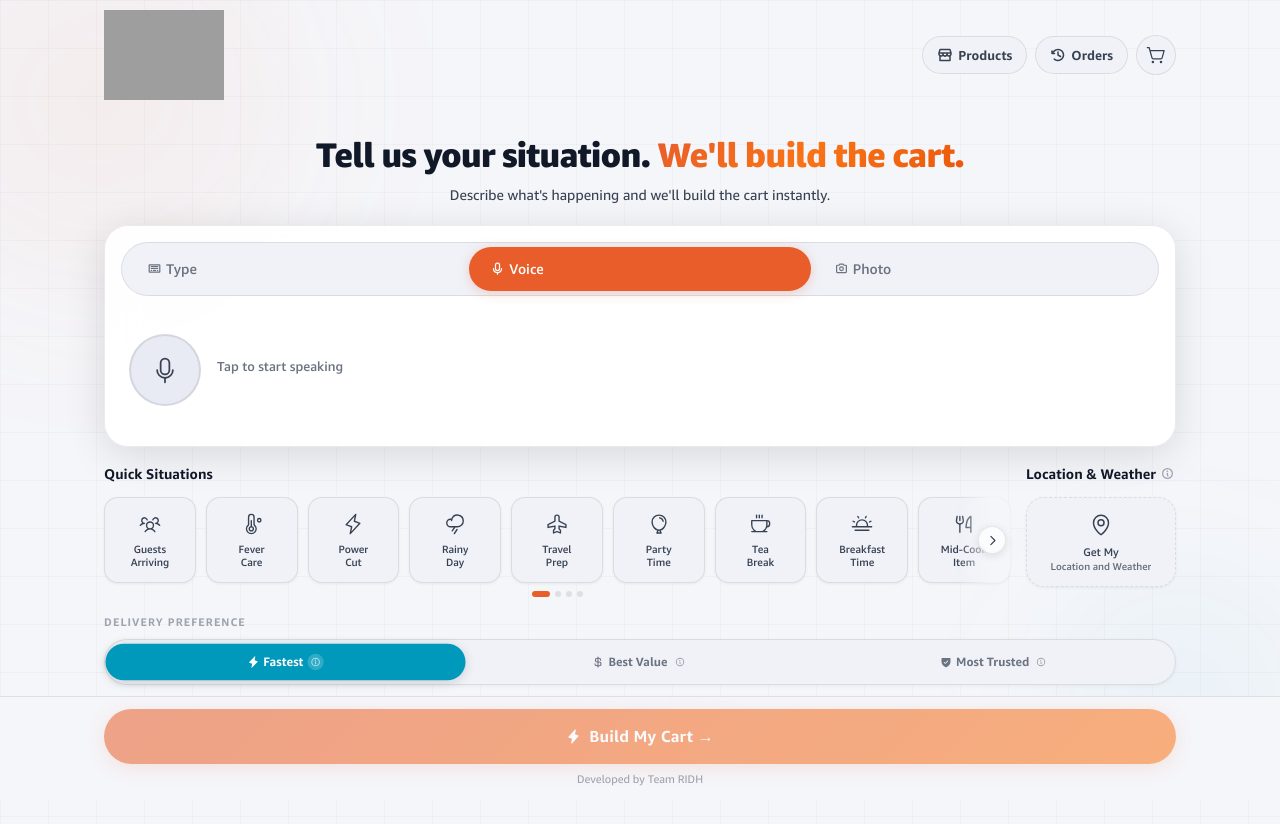
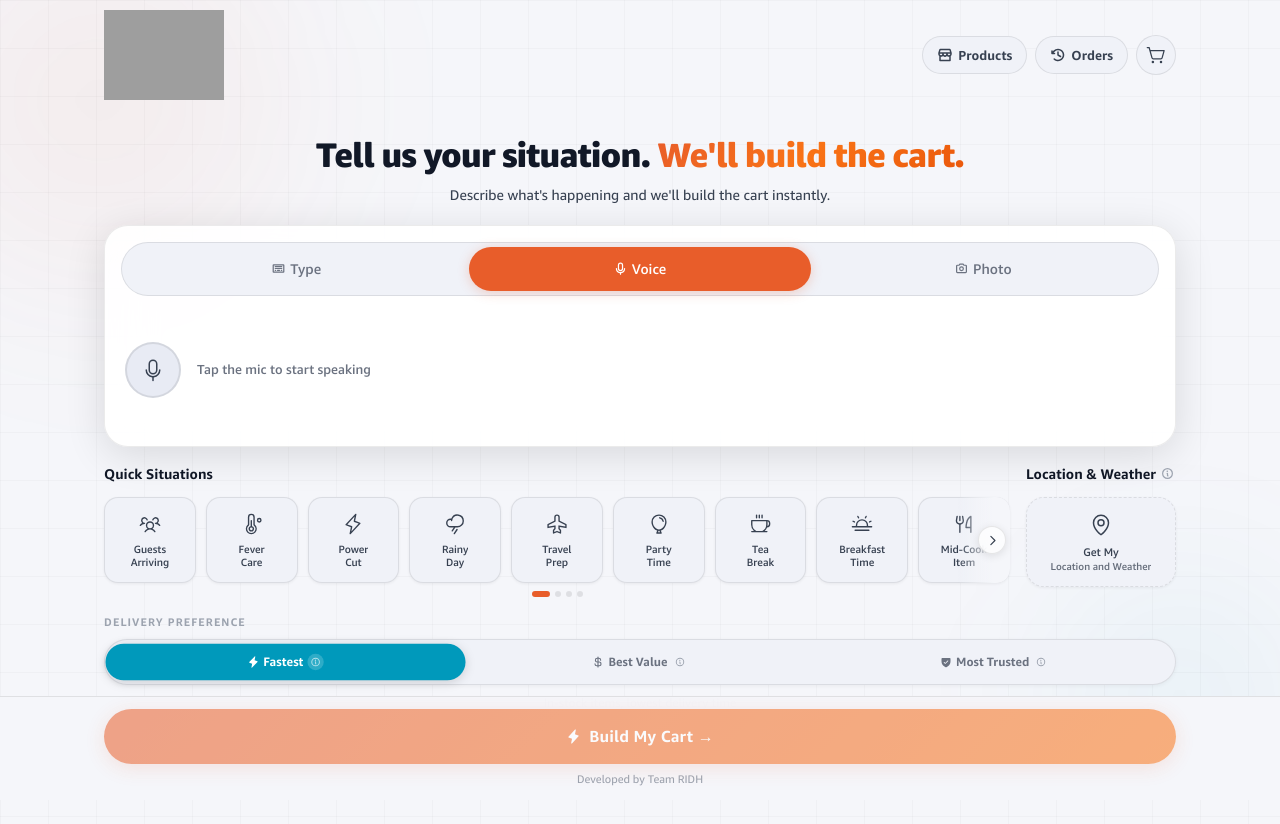
Before and after one commit to team-ridh/intent-cart, a Next.js app: page / in a window 1280 px wide. Both pictures are taken after a click on the button "Voice". Shown: the top 824 px of the page. Built offline with nearby package versions, Linux system fonts and the light colour scheme; grey boxes are pictures that could not be loaded.

Commit message:
fix: center the contents inside the input box

```diff
--- a/app/page.tsx
+++ b/app/page.tsx
@@ -504,7 +504,7 @@ function SituationPage() {
                   setActiveTab(t);
                   if (t !== "voice" && isListening) stop();
                 }}
-                style={{ display: "inline-flex", alignItems: "center", gap: 5 }}
+            style={{ display: "inline-flex", alignItems: "center", justifyContent: "center", gap: 5 }}
               >
                 {t === "type"
                   ? <><KeyboardIcon size={13} weight="bold" /> Type</>
@@ -517,7 +517,7 @@ function SituationPage() {
           </div>
 
           {/* Tab panels — fixed-height container keeps card size consistent */}
-          <div style={{ height: 120, position: "relative", overflow: "hidden" }}>
+          <div style={{ height: 120, position: "relative" }}>
 
             {/* Type tab */}
             {activeTab === "type" && (
@@ -550,7 +550,7 @@ function SituationPage() {
 
             {/* Voice tab */}
             {activeTab === "voice" && (
-              <div style={{ height: "100%", overflow: "auto" }}>
+              <div style={{ height: "100%" }}>
                 <VoiceCapture
                   isListening={isListening}
                   isSupported={isSupported}
--- a/components/PhotoUpload.tsx
+++ b/components/PhotoUpload.tsx
@@ -46,11 +46,14 @@ export function PhotoUpload({ onUploaded }: PhotoUploadProps) {
             border: `2px dashed ${isDragging ? "var(--accent)" : "var(--border)"}`,
             background: isDragging ? "var(--accent-dim)" : "var(--bg-raised)",
             display: "flex",
+            flexDirection: "column",
             alignItems: "center",
-            gap: 12,
+            justifyContent: "center",
+            gap: 8,
             cursor: "pointer",
             transition: "all 0.2s ease",
             padding: "0 16px",
+            textAlign: "center",
           }}
           onMouseEnter={(e) => {
             if (!isDragging) {
--- a/components/VoiceCapture.tsx
+++ b/components/VoiceCapture.tsx
@@ -25,55 +25,81 @@ export function VoiceCapture({
     return (
       <div
         style={{
+          height: "100%",
+          display: "flex",
+          flexDirection: "column",
+          alignItems: "center",
+          justifyContent: "center",
           textAlign: "center",
-          padding: "32px 0",
           color: "var(--text-muted)",
-          fontSize: 14,
+          fontSize: 13,
+          gap: 8,
         }}
       >
-        <div style={{ display: "flex", justifyContent: "center", marginBottom: 12 }}>
-          <MicrophoneIcon size={32} weight="light" />
-        </div>
-        <div style={{ fontWeight: 500, marginBottom: 6 }}>Voice not available</div>
-        <div style={{ fontSize: 12 }}>
-          Web Speech API requires Chrome on desktop. Please use the Type tab instead.
+        <MicrophoneIcon size={28} weight="light" />
+        <div style={{ fontWeight: 500 }}>Voice not available</div>
+        <div style={{ fontSize: 11, maxWidth: 260 }}>
+          Web Speech API requires Chrome on desktop. Please use the Type tab.
         </div>
       </div>
     );
   }
 
+  const handleMicClick = () => {
+    if (isListening) {
+      onStop();
+    } else {
+      onStart();
+    }
+  };
+
   return (
-    <div style={{ display: "flex", alignItems: "center", height: "100%", gap: 16, padding: "0 8px" }}>
-      {/* Mic button */}
-      <div style={{ position: "relative", width: 72, height: 72, flexShrink: 0 }}>
+    <div
+      style={{
+        height: "100%",
+        display: "flex",
+        alignItems: "center",
+        gap: 16,
+        padding: "0 4px",
+      }}
+    >
+      {/* Mic / Stop button — pulse rings are siblings, not ancestors, so they can't clip */}
+      <div style={{ position: "relative", flexShrink: 0, width: 56, height: 56 }}>
+        {/* Pulse rings — only when listening */}
         {isListening && (
           <>
             <div
               style={{
                 position: "absolute",
-                inset: -16,
+                inset: -14,
                 borderRadius: "50%",
                 border: "2px solid var(--accent)",
-                opacity: 0.4,
+                opacity: 0.3,
                 animation: "pulse-outer 1.5s ease-in-out infinite",
+                pointerEvents: "none",
               }}
             />
             <div
               style={{
                 position: "absolute",
-                inset: -8,
+                inset: -7,
                 borderRadius: "50%",
                 border: "2px solid var(--accent)",
-                opacity: 0.6,
+                opacity: 0.55,
                 animation: "pulse-ring 1.5s ease-in-out infinite 0.3s",
+                pointerEvents: "none",
               }}
             />
           </>
         )}
+
         <button
           id="voice-btn"
-          onClick={isListening ? onStop : onStart}
+          type="button"
+          onClick={handleMicClick}
           style={{
+            position: "relative",
+            zIndex: 1,
             width: "100%",
             height: "100%",
             borderRadius: "50%",
@@ -83,7 +109,7 @@ export function VoiceCapture({
             border: `2px solid ${isListening ? "var(--accent)" : "var(--border)"}`,
             cursor: "pointer",
             transition: "all 0.2s ease",
-            boxShadow: isListening ? "var(--shadow-glow)" : "none",
+            boxShadow: isListening ? "0 0 0 3px rgba(232,93,42,0.2)" : "none",
             display: "flex",
             alignItems: "center",
             justifyContent: "center",
@@ -91,51 +117,48 @@ export function VoiceCapture({
           aria-label={isListening ? "Stop recording" : "Start recording"}
         >
           {isListening
-            ? <StopCircleIcon size={28} weight="fill" color="#fff" />
-            : <MicrophoneIcon size={28} weight="regular" color="var(--text-secondary)" />
+            ? <StopCircleIcon size={24} weight="fill" color="#fff" />
+            : <MicrophoneIcon size={24} weight="regular" color="var(--text-secondary)" />
           }
         </button>
       </div>
 
-      {/* Right side: label + transcript */}
-      <div style={{ flex: 1, minWidth: 0 }}>
+      {/* Right: label + transcript + clear */}
+      <div style={{ flex: 1, minWidth: 0, display: "flex", flexDirection: "column", gap: 6, justifyContent: "center" }}>
         <div
           style={{
             fontSize: 13,
+            fontWeight: 500,
             color: isListening ? "var(--accent)" : "var(--text-muted)",
-            fontWeight: 500,
-            marginBottom: 6,
             transition: "color 0.2s",
           }}
         >
-          {isListening ? "Listening… speak now" : "Tap to start speaking"}
+          {isListening ? "Listening… speak now" : "Tap the mic to start speaking"}
         </div>
 
-        {/* Live transcript */}
         {(transcript || interimTranscript) && (
           <div
             style={{
               background: "var(--bg-raised)",
               borderRadius: 8,
-              padding: "6px 10px",
+              padding: "5px 10px",
               border: "1px solid var(--border)",
               fontSize: 13,
-              lineHeight: 1.5,
-              maxHeight: 48,
+              lineHeight: 1.4,
+              maxHeight: 46,
               overflowY: "auto",
             }}
           >
             <span style={{ color: "var(--text-primary)" }}>{transcript}</span>
-            <span style={{ color: "var(--text-muted)", fontStyle: "italic" }}>
-              {interimTranscript}
-            </span>
+            <span style={{ color: "var(--text-muted)", fontStyle: "italic" }}>{interimTranscript}</span>
           </div>
         )}
 
         {transcript && (
           <button
+            type="button"
             className="btn-ghost"
-            style={{ marginTop: 4, padding: "2px 6px", display: "inline-flex", alignItems: "center", gap: 4, fontSize: 11 }}
+            style={{ padding: "2px 0", display: "inline-flex", alignItems: "center", gap: 4, fontSize: 11, alignSelf: "flex-start" }}
             onClick={onReset}
           >
             <XIcon size={11} weight="bold" /> Clear
--- a/hooks/useSpeechRecognition.ts
+++ b/hooks/useSpeechRecognition.ts
@@ -23,6 +23,13 @@ export function useSpeechRecognition(): SpeechRecognitionState {
   const [error, setError] = useState<string | null>(null);
   const [isSupported, setIsSupported] = useState(false);
   const recognitionRef = useRef<SpeechRecognitionInstance>(null);
+  // Mirror isListening in a ref so callbacks never capture a stale value
+  const isListeningRef = useRef(false);
+
+  const setListening = (val: boolean) => {
+    isListeningRef.current = val;
+    setIsListening(val);
+  };
 
   useEffect(() => {
     // eslint-disable-next-line @typescript-eslint/no-explicit-any
@@ -66,11 +73,11 @@ export function useSpeechRecognition(): SpeechRecognitionState {
     recognition.onerror = (event: any) => {
       if (event.error === "aborted") return;
       setError(`Voice error: ${event.error}`);
-      setIsListening(false);
+      setListening(false);
     };
 
     recognition.onend = () => {
-      setIsListening(false);
+      setListening(false);
       setInterimTranscript("");
     };
 
@@ -82,32 +89,32 @@ export function useSpeechRecognition(): SpeechRecognitionState {
   }, []);
 
   const start = useCallback(() => {
-    if (!recognitionRef.current || isListening) return;
+    if (!recognitionRef.current || isListeningRef.current) return;
     setError(null);
     setInterimTranscript("");
     try {
       recognitionRef.current.start();
-      setIsListening(true);
+      setListening(true);
     } catch {
       setError("Could not start voice recognition");
     }
-  }, [isListening]);
+  }, []);
 
   const stop = useCallback(() => {
-    if (!recognitionRef.current || !isListening) return;
+    if (!recognitionRef.current || !isListeningRef.current) return;
     recognitionRef.current.stop();
-    setIsListening(false);
-  }, [isListening]);
+    setListening(false);
+  }, []);
 
   const reset = useCallback(() => {
-    if (recognitionRef.current && isListening) {
+    if (recognitionRef.current && isListeningRef.current) {
       recognitionRef.current.abort();
     }
     setTranscript("");
     setInterimTranscript("");
-    setIsListening(false);
+    setListening(false);
     setError(null);
-  }, [isListening]);
+  }, []);
 
   return { transcript, interimTranscript, isListening, isSupported, error, start, stop, reset };
 }
```
